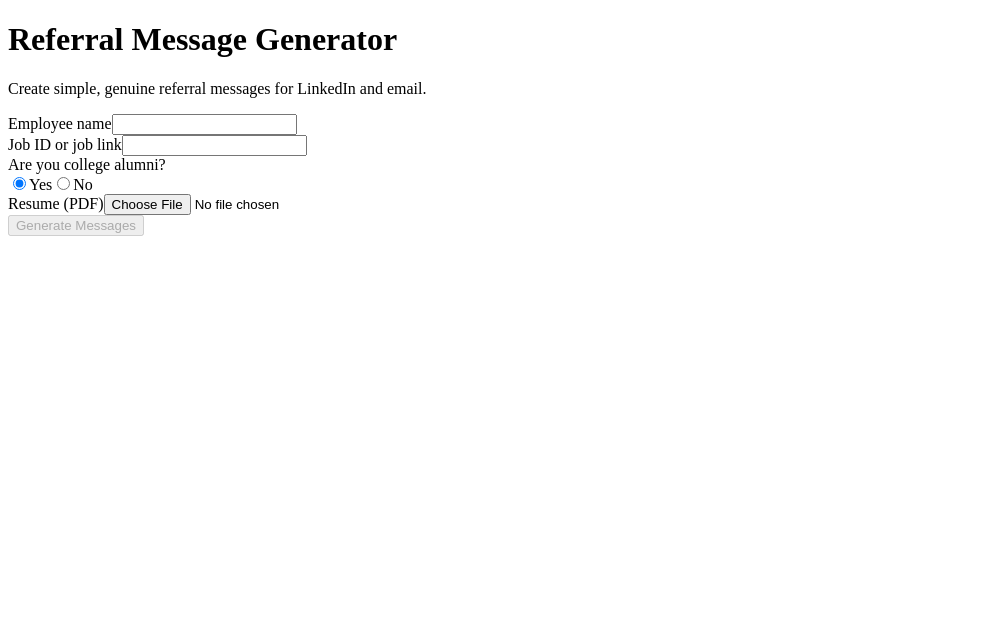
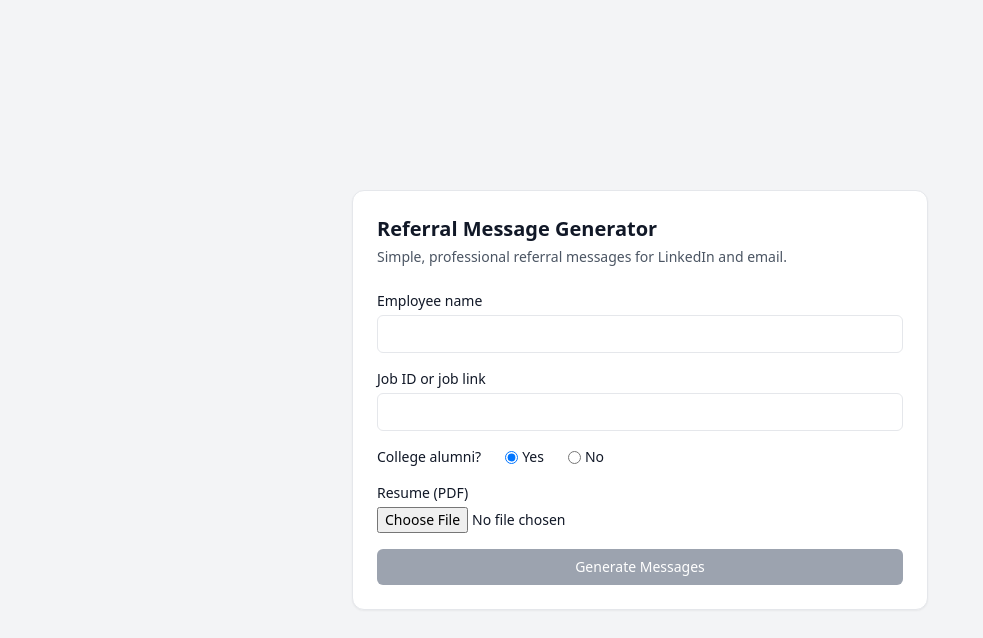
Before and after one commit to vaibhavtiwari0112/referrral-message-generator, a Next.js app: page / in a window 1280 px wide. Shown: the top 638 px of the page, without its empty margins (0-983 px from the left). Built offline with nearby package versions, Linux system fonts and the light colour scheme.

Commit message:
first commit

```diff
--- a/app/layout.js
+++ b/app/layout.js
@@ -1,11 +1,14 @@
+import "./globals.css";
+
 export const metadata = {
-  title: "Referral Message Generator"
+  title: "Referral Message Generator",
+  description: "Generate referral messages for LinkedIn and email",
 };
 
 export default function RootLayout({ children }) {
   return (
     <html lang="en">
-      <body>{children}</body>
+      <body className="bg-gray-100 text-gray-900">{children}</body>
     </html>
   );
 }
--- a/app/page.js
+++ b/app/page.js
@@ -8,7 +8,6 @@ export default function Home() {
   const [resumeName, setResumeName] = useState("");
   const [linkedinMsg, setLinkedinMsg] = useState("");
   const [emailMsg, setEmailMsg] = useState("");
-  const [copied, setCopied] = useState("");
 
   const skills = "Java, JavaScript, React, Node.js, REST APIs, SQL";
 
@@ -20,17 +19,17 @@ export default function Home() {
         ? "I noticed we’re from the same college, so thought I’d reach out."
         : "I came across your profile while exploring the team.";
 
-    const linkedin = `Hi ${employeeName},
+    setLinkedinMsg(`Hi ${employeeName},
 
 Hope you’re doing well. ${alumniLine}
 
-I’m currently working as a System Engineer at TCS and was looking into opportunities at your company. I came across this role (${jobLink}) and it seemed like a good match with my experience.
+I’m currently working as a System Engineer at TCS and came across this role (${jobLink}). It looks aligned with my experience.
 
-I mostly work with ${skills}. If you think this role could be a good fit, I’d really appreciate your guidance or a referral.
+I mainly work with ${skills}. If you feel this could be a good fit, your referral would genuinely help me take the next step in my career, and I’d really appreciate your guidance.
 
-Thanks for your time.`;
+Thanks for your time.`);
 
-    const email = `Subject: Referral request for open role
+    setEmailMsg(`Subject: Referral request
 
 Hi ${employeeName},
 
@@ -39,63 +38,48 @@ Hope you’re doing well. ${alumniLine}
 I’m currently working as a System Engineer at TCS and came across this role:
 ${jobLink}
 
-It aligns well with my experience in ${skills}. If possible, I’d really appreciate a referral or any guidance.
+It aligns with my experience in ${skills}. If possible, I’d really appreciate a referral or any guidance.
 
-I’ve attached my resume${resumeName ? ` (${resumeName})` : ""} for reference.
+Resume attached${resumeName ? ` (${resumeName})` : ""}.
 
-Thanks for your time,
-[Your Name]`;
-
-    setLinkedinMsg(linkedin);
-    setEmailMsg(email);
-  };
-
-  const copyText = (text, type) => {
-    navigator.clipboard.writeText(text);
-    setCopied(type);
-    setTimeout(() => setCopied(""), 1200);
+Thanks,
+[Your Name]`);
   };
 
   return (
-    <main className="min-h-screen bg-gray-100 flex items-center justify-center px-4">
-      <div className="bg-white w-full max-w-2xl rounded-2xl shadow-md p-8">
-        <h1 className="text-2xl font-semibold text-gray-900">
-          Referral Message Generator
-        </h1>
-        <p className="text-gray-600 mt-1 mb-8">
-          Create simple, genuine referral messages for LinkedIn and email.
+    <main className="min-h-screen flex items-center justify-center px-4">
+      <div className="w-full max-w-xl bg-white rounded-xl shadow-sm border p-6">
+        <h1 className="text-xl font-semibold">Referral Message Generator</h1>
+        <p className="text-sm text-gray-600 mt-1 mb-6">
+          Simple, professional referral messages for LinkedIn and email.
         </p>
 
-        {/* Form */}
-        <div className="space-y-5">
+        <div className="space-y-4">
           <div>
-            <label className="block text-sm font-medium mb-1">
+            <label className="text-sm font-medium block mb-1">
               Employee name
             </label>
             <input
-              className="w-full border rounded-lg px-3 py-2 focus:ring-2 focus:ring-blue-500 focus:outline-none"
+              className="w-full rounded-md border px-3 py-2 text-sm focus:outline-none focus:ring-2 focus:ring-blue-500"
               value={employeeName}
               onChange={(e) => setEmployeeName(e.target.value)}
             />
           </div>
 
           <div>
-            <label className="block text-sm font-medium mb-1">
+            <label className="text-sm font-medium block mb-1">
               Job ID or job link
             </label>
             <input
-              className="w-full border rounded-lg px-3 py-2 focus:ring-2 focus:ring-blue-500 focus:outline-none"
+              className="w-full rounded-md border px-3 py-2 text-sm focus:outline-none focus:ring-2 focus:ring-blue-500"
               value={jobLink}
               onChange={(e) => setJobLink(e.target.value)}
             />
           </div>
 
-          <div>
-            <label className="block text-sm font-medium mb-2">
-              Are you college alumni?
-            </label>
-            <div className="flex gap-6 text-sm">
-              <label className="flex items-center gap-2">
+          <div className="flex items-center gap-6 text-sm">
+            <span className="font-medium">College alumni?</span>
+            <label className="flex items-center gap-1">
               <input
                 type="radio"
                 checked={alumni === "yes"}
@@ -103,7 +87,7 @@ Thanks for your time,
               />
               Yes
             </label>
-              <label className="flex items-center gap-2">
+            <label className="flex items-center gap-1">
               <input
                 type="radio"
                 checked={alumni === "no"}
@@ -112,15 +96,15 @@ Thanks for your time,
               No
             </label>
           </div>
-          </div>
 
           <div>
-            <label className="block text-sm font-medium mb-1">
+            <label className="text-sm font-medium block mb-1">
               Resume (PDF)
             </label>
             <input
               type="file"
               accept=".pdf"
+              className="text-sm"
               onChange={(e) => setResumeName(e.target.files?.[0]?.name || "")}
             />
           </div>
@@ -128,7 +112,7 @@ Thanks for your time,
           <button
             disabled={!canGenerate}
             onClick={generateMessage}
-            className={`w-full mt-2 py-2 rounded-lg text-white font-medium transition ${
+            className={`w-full rounded-md py-2 text-sm font-medium text-white ${
               canGenerate
                 ? "bg-blue-600 hover:bg-blue-700"
                 : "bg-gray-400 cursor-not-allowed"
@@ -138,38 +122,21 @@ Thanks for your time,
           </button>
         </div>
 
-        {/* Output */}
-        {linkedinMsg && (
-          <div className="mt-10 space-y-6">
+        {(linkedinMsg || emailMsg) && (
+          <div className="mt-8 space-y-5">
             <div>
-              <div className="flex justify-between items-center mb-2">
-                <h2 className="font-medium">LinkedIn message</h2>
-                <button
-                  onClick={() => copyText(linkedinMsg, "linkedin")}
-                  className="text-sm text-blue-600"
-                >
-                  {copied === "linkedin" ? "Copied ✓" : "Copy"}
-                </button>
-              </div>
+              <h2 className="text-sm font-medium mb-1">LinkedIn message</h2>
               <textarea
-                className="w-full border rounded-lg p-3 h-40"
+                className="w-full rounded-md border p-2 text-sm h-32"
                 readOnly
                 value={linkedinMsg}
               />
             </div>
 
             <div>
-              <div className="flex justify-between items-center mb-2">
-                <h2 className="font-medium">Email message</h2>
-                <button
-                  onClick={() => copyText(emailMsg, "email")}
-                  className="text-sm text-blue-600"
-                >
-                  {copied === "email" ? "Copied ✓" : "Copy"}
-                </button>
-              </div>
+              <h2 className="text-sm font-medium mb-1">Email message</h2>
               <textarea
-                className="w-full border rounded-lg p-3 h-40"
+                className="w-full rounded-md border p-2 text-sm h-32"
                 readOnly
                 value={emailMsg}
               />
```
Lines whose indentation alone changed are shown as unchanged.
